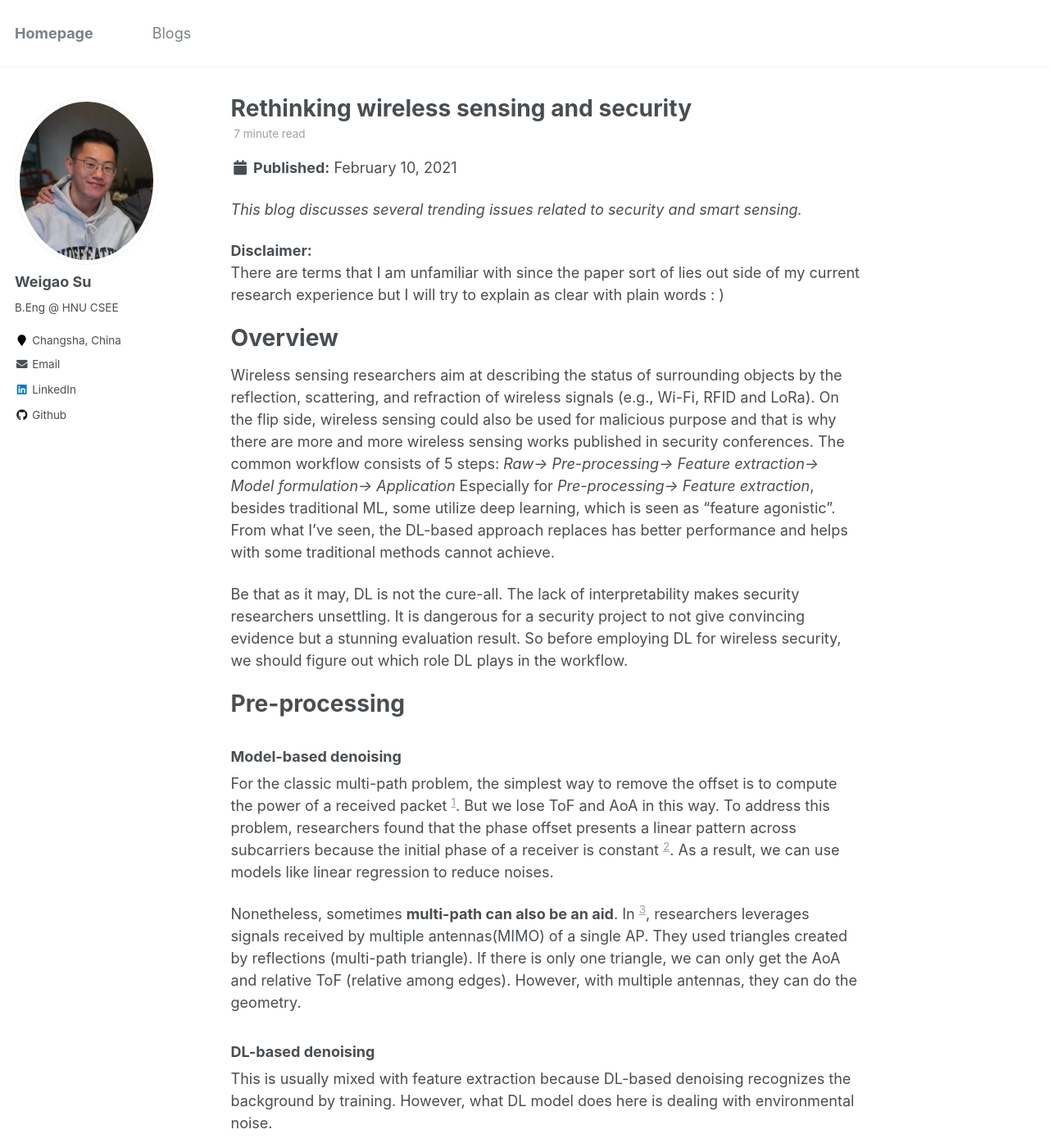
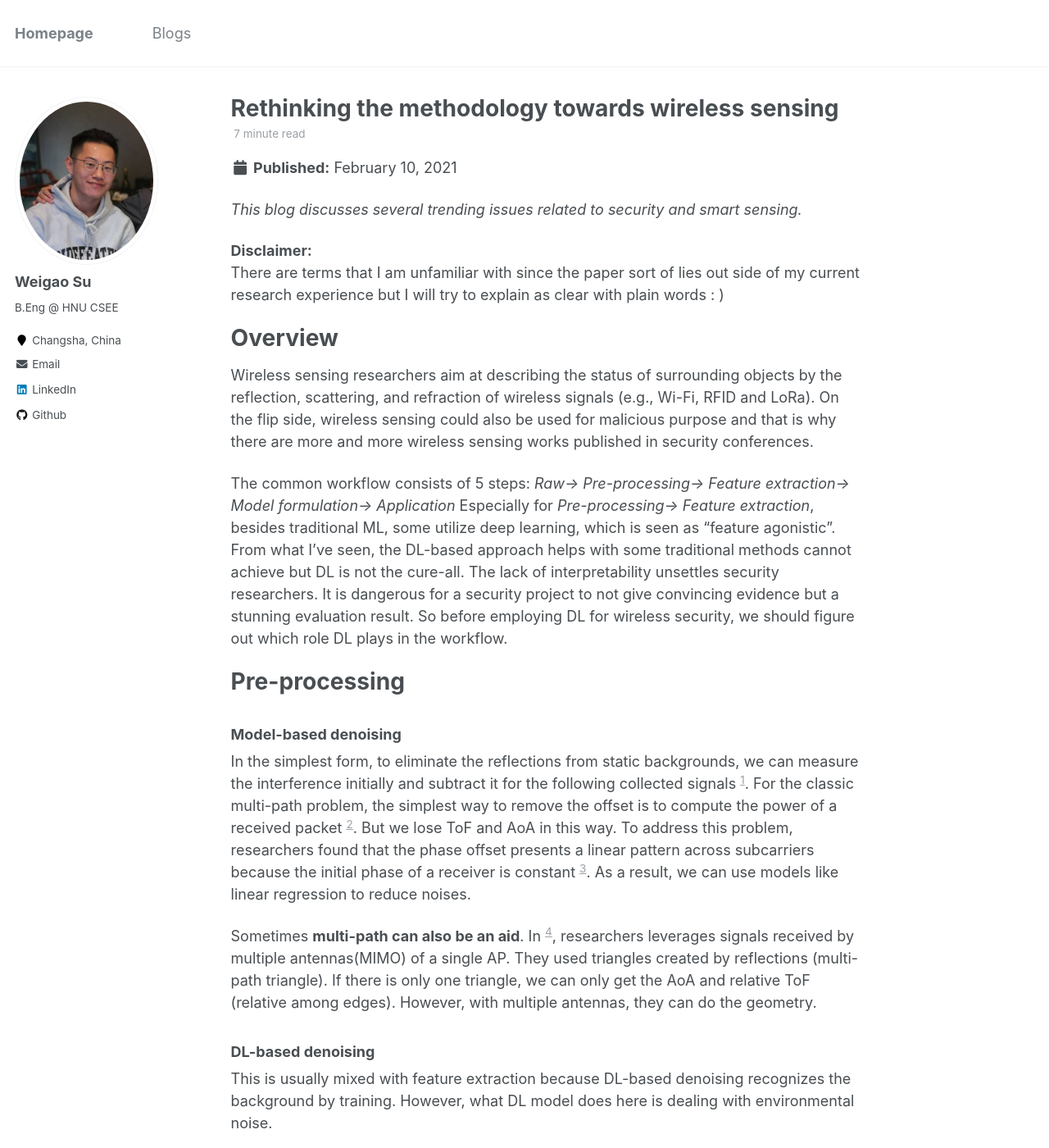
Before and after one commit to wegul/wegul.github.io, a Jekyll site: the page built from _posts/2021-02-10-Method.md, in a window 1280 px wide and 1400 px high. Shown: the whole window at 82% size. Built offline with Jekyll 4.4.1, drawn with Linux system fonts in a browser that asks for light colours; some of the changed text lies outside the part shown.

Commit message:
Update and rename 2021-02-10-Security.md to 2021-02-10-Method.md

```diff
--- a/_posts/2021-02-10-Security.md
+++ b/_posts/2021-02-10-Method.md
@@ -1,7 +1,7 @@
 ---
-title: 'Rethinking wireless sensing and security'
-date: 2021-2-10
-permalink: /posts/2021/02/Security/
+title: 'Rethinking the methodology towards wireless sensing'
+date: 2021-02-10
+permalink: /posts/2021/02/Method/
 tags:
   - reviews
   - security
@@ -15,21 +15,19 @@ There are terms that I am unfamiliar with since the paper sort of lies out side
 Overview
 ===
 Wireless sensing researchers aim at describing the status of surrounding objects by the reflection, scattering, and refraction of wireless signals (e.g., Wi-Fi, RFID and LoRa).  On the flip side, wireless sensing could also be used for malicious purpose and that is why there are more and more wireless sensing works published in security conferences.
+
 The common workflow consists of 5 steps:
 *Raw-> Pre-processing-> Feature extraction-> Model formulation-> Application*
-Especially for *Pre-processing-> Feature extraction*, besides traditional ML, some utilize deep learning, which is seen as "feature agonistic". From what I've seen, the DL-based approach replaces has better performance and helps with some traditional methods cannot achieve.
-
-Be that as it may, DL is not the cure-all. The  lack of interpretability makes security researchers unsettling. It is dangerous for a security project to not give convincing evidence but a stunning evaluation result. So before employing DL for wireless security, we should figure out which role DL plays in the workflow.
-
-
+Especially for *Pre-processing-> Feature extraction*, besides traditional ML, some utilize deep learning, which is seen as "feature agonistic". From what I've seen, the DL-based approach helps with some traditional methods cannot achieve but DL is not the cure-all. The  lack of interpretability unsettles security researchers. It is dangerous for a security project to not give convincing evidence but a stunning evaluation result. So before employing DL for wireless security, we should figure out which role DL plays in the workflow.
 
 
 Pre-processing
 ===
 ### Model-based denoising
+In the simplest form, to eliminate the reflections from static backgrounds, we can measure the interference initially and subtract it for the following collected signals [^acoustic].
 For the classic multi-path problem, the simplest way to remove the offset is to compute the power of a received packet [^138]. But we lose ToF and AoA in this way. To address this problem, researchers found that the phase offset presents a linear pattern across subcarriers because the initial phase of a receiver is constant [^162]. As a result, we can use models like linear regression to reduce noises.
 
-Nonetheless, sometimes **multi-path can also be an aid**. In [^118], researchers leverages signals received by multiple antennas(MIMO) of a single AP. They used triangles created by reflections (multi-path triangle). If there is only one triangle, we can only get the AoA and relative ToF (relative among edges). However, with multiple antennas, they can do the geometry.
+Sometimes **multi-path can also be an aid**. In [^118], researchers leverages signals received by multiple antennas(MIMO) of a single AP. They used triangles created by reflections (multi-path triangle). If there is only one triangle, we can only get the AoA and relative ToF (relative among edges). However, with multiple antennas, they can do the geometry.
 
 ### DL-based denoising
 This is usually mixed with feature extraction because DL-based denoising recognizes the background by training. However, what DL model does here is dealing with environmental noise.
@@ -64,7 +62,7 @@ Thoughts
 
 - Following the autonomous vehicle topic, there are few discussion about its wireless security...
 
-
+[^acoustic]: Mao, Wenguang, Mei Wang, and Lili Qiu. 2018\. “AIM: Acoustic Imaging on a Mobile.” In *Proceedings of the 16th Annual International Conference on Mobile Systems, Applications, and Services*, 468–81\. Munich Germany: ACM.
 [^138]:  Wei Wang, Alex X Liu, Muhammad Shahzad, Kang Ling, and Sanglu Lu. 2015. Understanding and Modeling of WiFi Signal Based Human Activity Recognition. In Proceedings of ACM MobiCom.
 [^162]: Jie Xiong and Kyle Jamieson. 2013. ArrayTrack: A Fine-Grained Indoor Location System. In Proceedings of USENIX NSDI.
 [^118]: Deepak Vasisht, Swarun Kumar, and Dina Katabi. 2016. Decimeter-Level Localization with a Single WiFi Access Point. In Proceedings of USENIX NSDI.
```
Also changed, not shown: other parts of _posts/2021-02-10-Method.md (+1 -1 lines).
